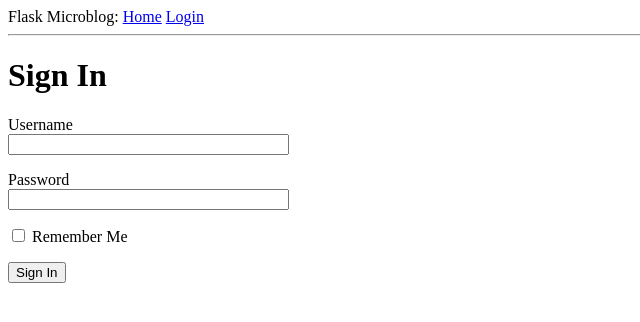
After one commit to AKKAVA/microblog_flask, a Flask app: page /login in a window 1280 px wide. The commit adds this page. Shown: the top 322 px of the page, without its empty margins (0-640 px from the left). Run offline with Flask 3, Linux system fonts and the light colour scheme.

Commit message:
Add login form and add configurator for app

```diff
--- a/app/__init__.py
+++ b/app/__init__.py
@@ -1,5 +1,7 @@
 from flask import Flask
+from config import Config
 
 app = Flask(__name__)
+app.config.from_object(Config)
 
 from app import routes
--- /dev/null
+++ b/app/forms.py
@@ -0,0 +1,10 @@
+from flask_wtf import FlaskForm
+from wtforms import StringField, PasswordField, BooleanField, SubmitField
+from wtforms.validators import DataRequired
+
+
+class LoginForm(FlaskForm):
+    username = StringField('Username', validators=[DataRequired()])
+    password = PasswordField('Password', validators=[DataRequired()])
+    remember_me = BooleanField('Remember Me')
+    submit = SubmitField('Sign In')
--- a/app/routes.py
+++ b/app/routes.py
@@ -1,5 +1,7 @@
-from flask import render_template
+from flask import render_template, flash, redirect, url_for
 from app import app
+from app.forms import LoginForm
+
 
 @app.route('/')
 @app.route('/index')
@@ -17,3 +19,16 @@ def index():
         user=user,
         posts=posts
     )
+
+
+@app.route('/login', methods=['GET', 'POST'])
+def login():
+    form = LoginForm()
+    if form.validate_on_submit():
+        flash(f'Login request for user {form.username.data}, remember_me={form.remember_me.data}')
+        return redirect(url_for('index'))
+    return render_template(
+        'login.html',
+        title='Sign In',
+        form=form
+    )
--- a/app/templates/base.html
+++ b/app/templates/base.html
@@ -10,8 +10,21 @@
     {% endif %}
 </head>
 <body>
-<div>Flask Microblog: <a href="/index">Home</a></div>
+<div>
+    Flask Microblog:
+    <a href="{{ url_for('index') }}">Home</a>
+    <a href="{{ url_for('login') }}">Login</a>
+</div>
 <hr>
+{% with messages = get_flashed_messages() %}
+{% if messages %}
+<ul>
+    {% for message in messages %}
+    <li>{{ message }}</li>
+    {% endfor %}
+</ul>
+{% endif %}
+{% endwith %}
 {% block content %}{% endblock %}
 </body>
 </html>
--- /dev/null
+++ b/app/templates/login.html
@@ -0,0 +1,24 @@
+{% extends "base.html" %}
+
+{% block content %}
+<h1>Sign In</h1>
+<form action="" method="post" novalidate>
+    {{ form.hidden_tag() }}
+    <p>
+        {{ form.username.label }}<br>
+        {{ form.username(size=32) }}
+        {% for error in form.username.errors %}
+        <span style="color: red;">[{{ error }}]</span>
+        {% endfor %}
+    </p>
+    <p>
+        {{ form.password.label }}<br>
+        {{ form.password(size=32) }}
+        {% for error in form.password.errors %}
+        <span style="color: red;">[{{ error }}]</span>
+        {% endfor %}
+    </p>
+    <p>{{ form.remember_me() }} {{ form.remember_me.label }}</p>
+    <p>{{ form.submit() }}</p>
+</form>
+{% endblock %}
--- /dev/null
+++ b/config.py
@@ -0,0 +1,4 @@
+import os
+
+class Config:
+    SECRET_KEY = os.environ.get('SECRET_KEY') or 'The-most-difficult-key-ever-666'
--- a/pyproject.toml
+++ b/pyproject.toml
@@ -9,6 +9,7 @@ readme = "README.md"
 python = "^3.12"
 flask = "^3.1.0"
 python-dotenv = "^1.0.1"
+flask-wtf = "^1.2.2"
 
 
 [build-system]
```
Also changed, not shown: 1 other file.
